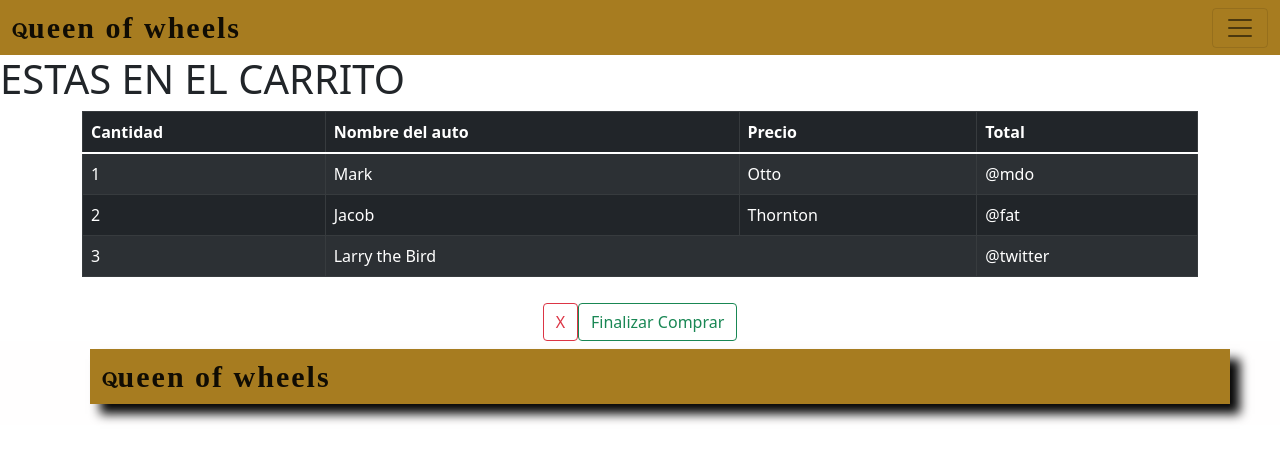
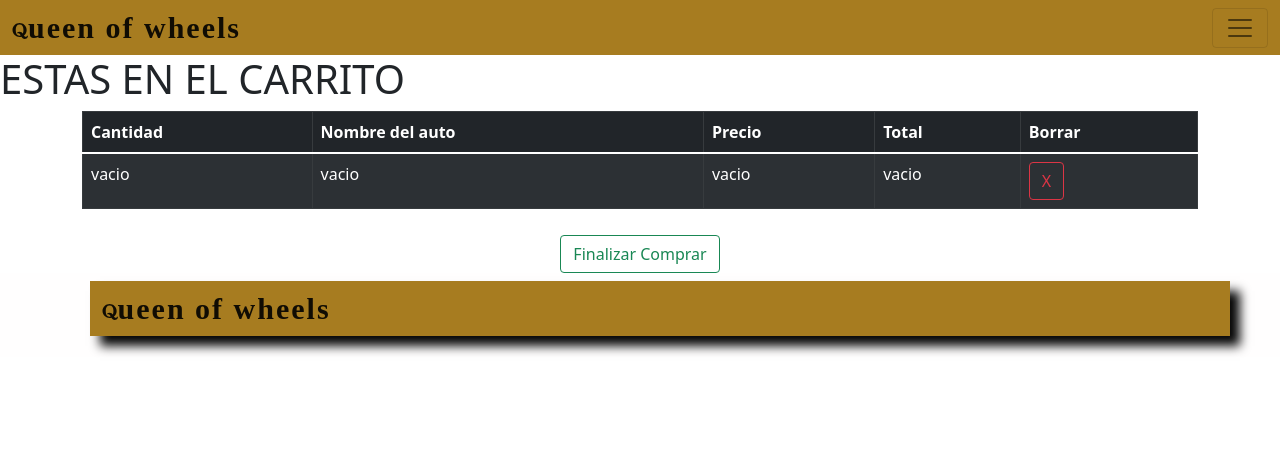
Before and after one commit to Hggzlvp/ReactJs, a React (Create React App) app: page /Cart in a window 1280 px wide. Shown: the top 462 px of the page. Built offline with nearby package versions, Linux system fonts and the light colour scheme; a web font is replaced by a local one.

Commit message:
Prueba de cartView

```diff
--- a/src/Componentes/Cart.jsx
+++ b/src/Componentes/Cart.jsx
@@ -4,16 +4,14 @@ import Button from "react-bootstrap/Button"
 import Form from "react-bootstrap/Form"
 import Table from "react-bootstrap/Table"
 import Container from "react-bootstrap/Container"
-import {useState,useContext} from "react";
+import {useContext} from "react";
 import {CartContext} from "../Context/CartContext"
 
 export  default function Cart() {
 
-    const {removeCart} = useContext(CartContext)
+    const {cart,removeCart,buyAll} = useContext(CartContext)
+    console.log(cart)
 
-    const {buyAll} = useContext(CartContext)
-
-    const {cart}=useContext(CartContext)
 
     return(
         <>
@@ -27,31 +25,31 @@ export  default function Cart() {
                 <th>Nombre del auto</th>
                 <th>Precio</th>
                 <th>Total</th>
+                <th>Borrar</th>
                 </tr>
             </thead>
             <tbody>
+                {cart.length > 0 ? cart.map (item =>
                 <tr>
-                <td>1</td>
-                <td>Mark</td>
-                <td>Otto</td>
-                <td>@mdo</td>
+                <td>{item.cantidad}</td>
+                <td>{item.nombre}</td>
+                <td>{item.precio}</td>
+                <td>{item.Total}</td>
+                <td><Button variant="outline-danger" onClick={removeCart} >X</Button></td>
+                </tr>)
+                :
+                <tr>
+                <td>vacio</td>
+                <td>vacio</td>
+                <td>vacio</td>
+                <td>vacio</td>
+                <td><Button variant="outline-danger" onClick={removeCart} >X</Button></td>
                 </tr>
-                <tr>
-                <td>2</td>
-                <td>Jacob</td>
-                <td>Thornton</td>
-                <td>@fat</td>
-                </tr>
-                <tr>
-                <td>3</td>
-                <td colSpan={2}>Larry the Bird</td>
-                <td>@twitter</td>
-                </tr>
+                }
             </tbody>
         </Table>
       </Container>
                     <Form className="d-flex">
-                        <Button variant="outline-danger" onClick={removeCart} >X</Button>
                         <Button variant="outline-success"onClick={buyAll}>Finalizar Comprar</Button>
                     </Form>
         </>
--- a/src/Componentes/ItemCount.jsx
+++ b/src/Componentes/ItemCount.jsx
@@ -1,15 +1,13 @@
 import ButtonGroup from "react-bootstrap/ButtonGroup";
 import Button from "react-bootstrap/Button";
 import Container from "react-bootstrap/Container";
-
-
 
 import {Link} from "react-router-dom";
 import React, {useState,useContext} from "react";
 import {CartContext} from "../Context/CartContext"
 
 
-const ItemCount=({inicial,stock,agregarCarrito,prod}) => {
+const ItemCount=({inicial,stock,prod}) => {
 
     const [contador,setContador] = useState(inicial);
     const {addCart} = useContext(CartContext)
--- a/src/Context/CartContext.jsx
+++ b/src/Context/CartContext.jsx
@@ -1,5 +1,4 @@
 import React, {useState,createContext} from "react";
-import Cart from "../Componentes/Cart";
 
 export const CartContext= createContext(null);
 
```
Also changed, not shown: src/Componentes/Items/ItemDetail.jsx (+4 -4 lines), src/Componentes/Items/Items.jsx (+4 -12 lines).
